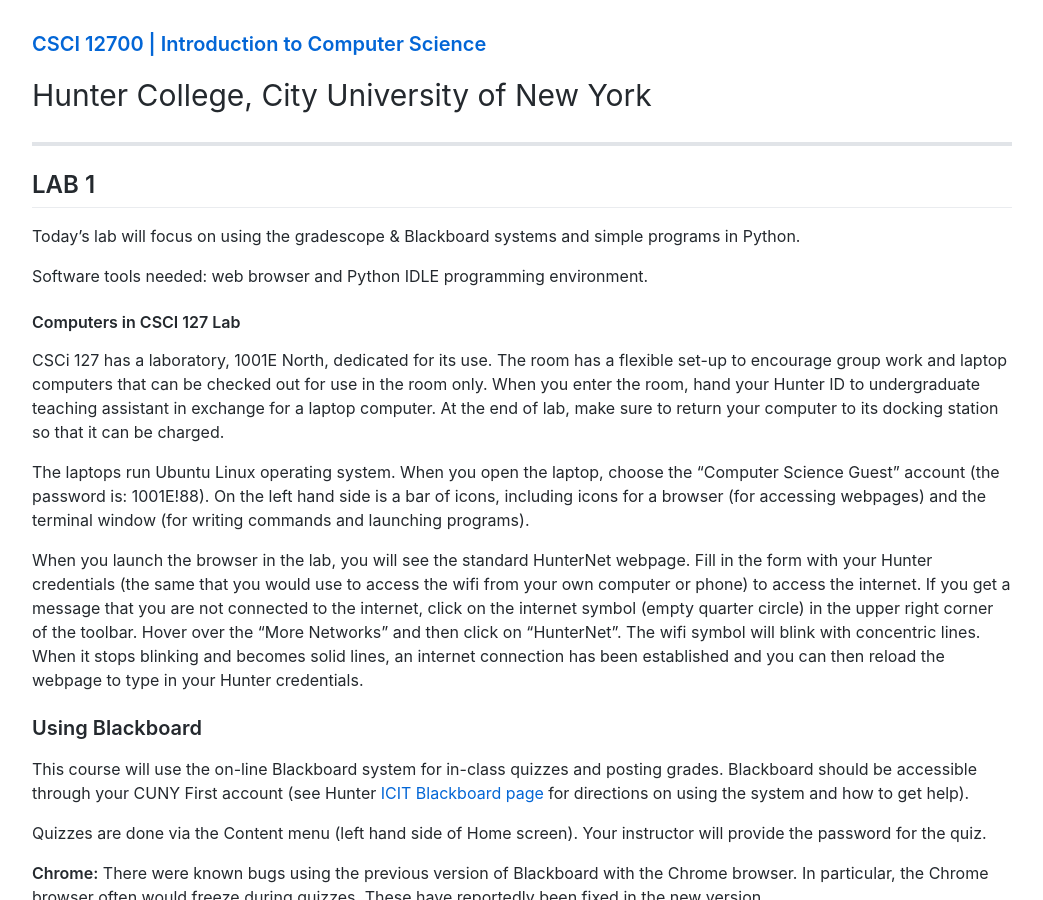
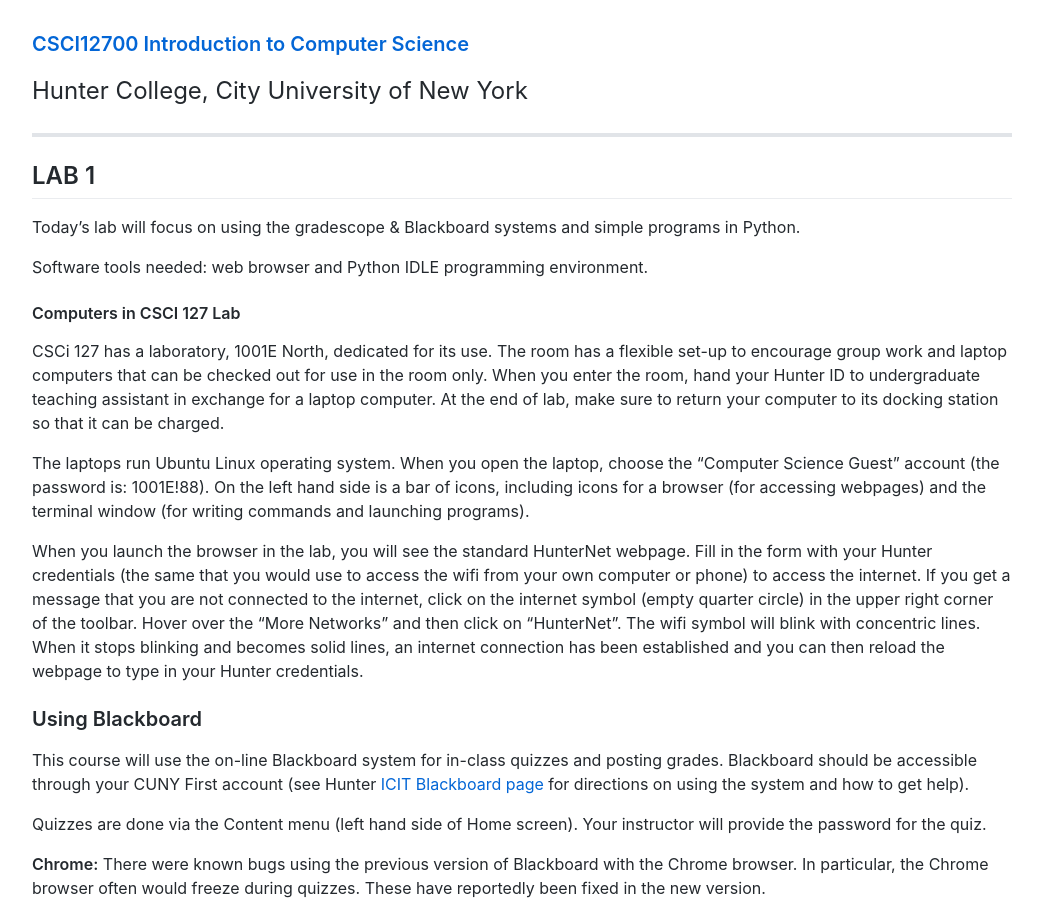
Before and after one commit to maryash/maryash.github.io, a Jekyll site: the page built from files/lab1.md, in a window 1280 px wide and 900 px high. Shown: the whole window, without its empty margins (118-1161 px from the left). Built offline with Jekyll 4.4.1, drawn with Linux system fonts in a browser that asks for light colours; comment, search, counter and statistics services are not loaded.

Commit message:
Update lab1.md

```diff
--- a/files/lab1.md
+++ b/files/lab1.md
@@ -2,8 +2,8 @@
 layout: myDefault
 title: LAB 1
 ---
-### [CSCI 12700 | Introduction to Computer Science](../main.html)
-<span style="font-size:30px">Hunter College, City University of New York</span>
+### [CSCI12700 Introduction to Computer Science](../main.html)
+<span style="font-size:24px">Hunter College, City University of New York</span>
 
 ---
 
```
